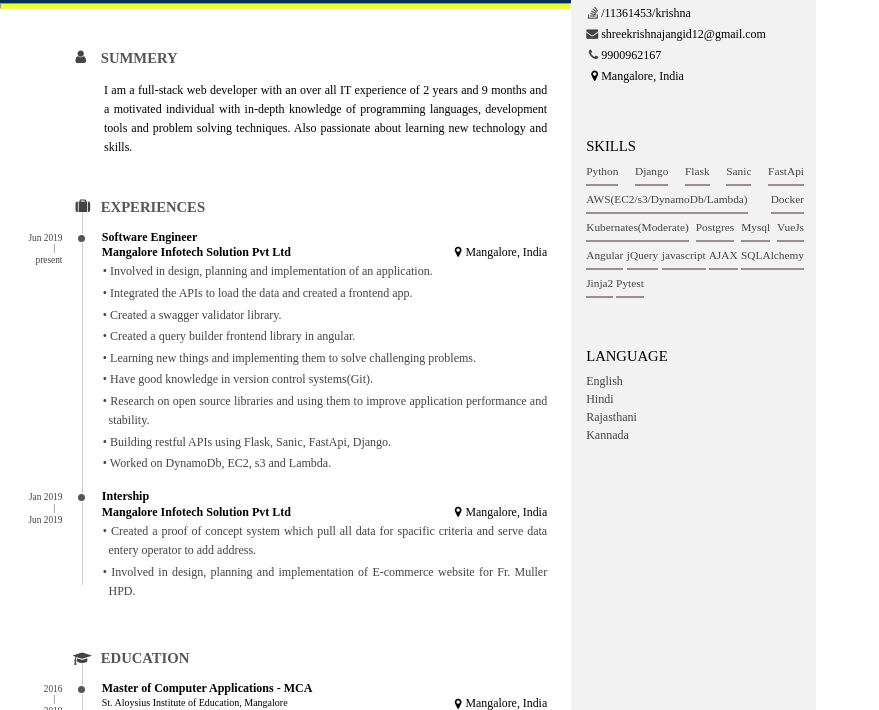
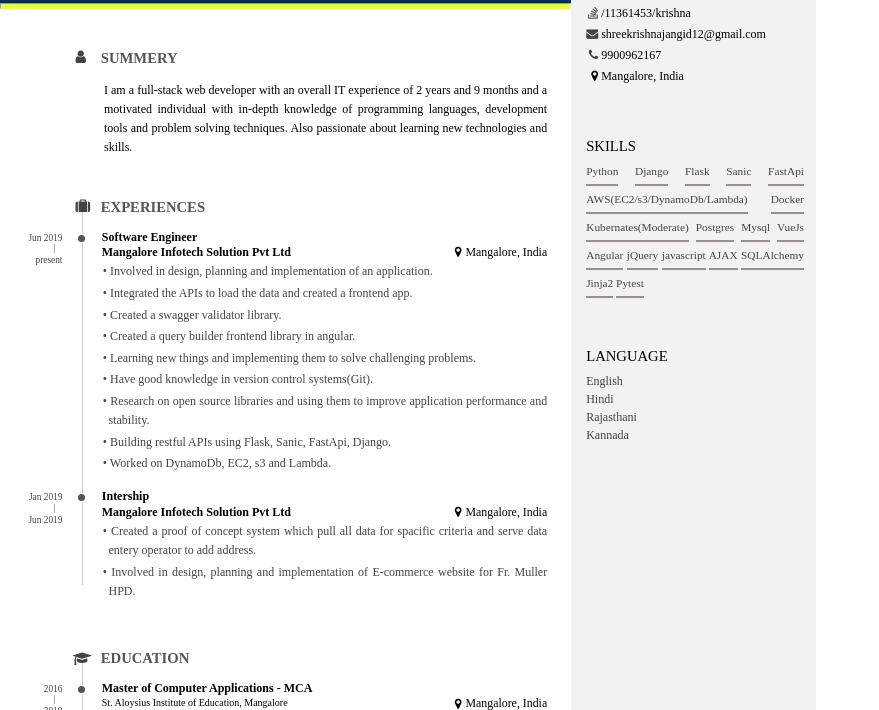
Before and after one commit to krishnajangid/resume, a plain HTML site: page index.html in a window 1280 px wide. Shown: the part 90-800 px from the top of the page, without its empty margins (0-879 px from the left). Drawn offline with nearby package versions, Linux system fonts and the light colour scheme.

Commit message:
Update index.html

```diff
--- a/index.html
+++ b/index.html
@@ -27,9 +27,9 @@
         <div class="details user-detail" style="padding-left: 80px;">
           <header>
             <h3 style="font-weight: 100;line-height: 1.6;">
-              I am a full-stack web developer with an over all IT experience of 2 years and 9 months
+              I am a full-stack web developer with an overall IT experience of 2 years and 9 months
               and a motivated individual with in-depth knowledge of programming languages, development tools and problem solving techniques.
-              Also passionate about learning new technology and skills.
+              Also passionate about learning new technologies and skills.
             </h3>
           </header>
         </div>
```
